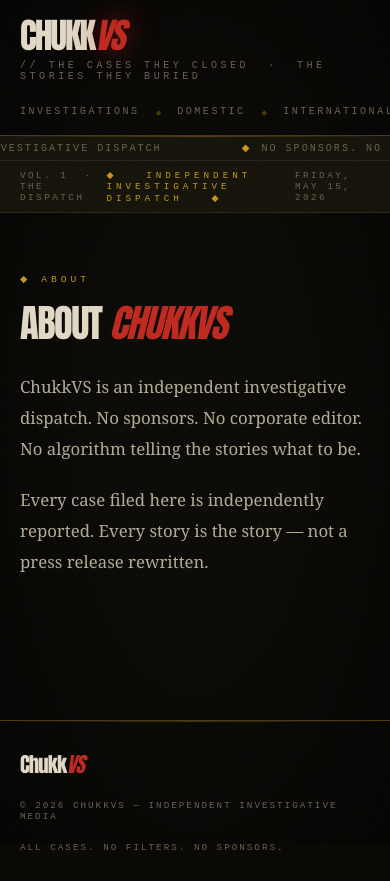
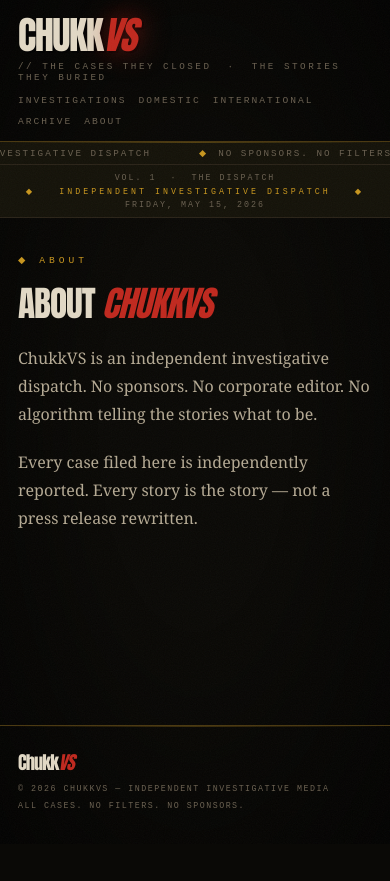
Before and after one commit to chuckkVS/ChuckkVS, a Next.js app: page /about in a window 390 px wide. After the commit the page ends 844 px from the top, so only its background shows below. Built offline with nearby package versions, Linux system fonts and the light colour scheme; no server answers.

Commit message:
Improve mobile responsiveness

```diff
--- a/app/globals.css
+++ b/app/globals.css
@@ -582,16 +582,129 @@
 }
 .back-link:hover { color: var(--cream); border-color: var(--cream); }
 
-@media (max-width: 768px) {
-  .site-header { padding: 18px 20px; flex-direction: column; align-items: flex-start; }
-  main { padding: 0 20px 60px; }
-  .dateline, .admin-bar, footer { padding-left: 20px; padding-right: 20px; }
-  .logo { font-size: 2.2rem; }
-  .empty-title { font-size: 3rem; }
-  .post-title { font-size: 2.4rem; }
-  .list-head, .list-row { grid-template-columns: 60px 1fr 60px; gap: 12px; }
+/* ── TABLET ── */
+@media (max-width: 900px) {
+  .site-header { padding: 18px 24px 14px; }
+  main { padding: 0 24px 60px; }
+  .dateline, .admin-bar, footer { padding-left: 24px; padding-right: 24px; }
+  .empty-title { font-size: 4rem; }
+  .post-title { font-size: 3rem; }
+  .form-wrap { margin: 40px 24px; padding: 28px; }
+}
+
+/* ── MOBILE ── */
+@media (max-width: 700px) {
+  /* Header stacks vertically */
+  .site-header {
+    padding: 16px 18px 14px;
+    flex-direction: column;
+    align-items: flex-start;
+    gap: 12px;
+  }
+  .header-right { align-items: flex-start; width: 100%; gap: 8px; }
+  .logo { font-size: 2.4rem; letter-spacing: -1.5px; }
+  .tagline { font-size: 0.58rem; letter-spacing: 2.5px; }
+
+  /* Nav wraps and is left-aligned */
+  nav { flex-wrap: wrap; gap: 10px 12px; }
+  nav a { font-size: 0.6rem; letter-spacing: 2px; }
+  .nav-sep { display: none; }
+
+  /* Dateline stacks instead of side-by-side */
+  .dateline {
+    padding: 8px 18px;
+    flex-direction: column;
+    gap: 4px;
+    text-align: center;
+  }
+  .dateline span { font-size: 0.52rem; letter-spacing: 2px; }
+  .dateline .dateline-center { letter-spacing: 3px; }
+
+  /* Main + ticker */
+  main { padding: 0 18px 50px; }
+  .ticker { padding: 5px 0; }
+  .tick-item { font-size: 0.58rem; padding: 0 24px; }
+
+  /* Empty state */
+  .empty-state { padding: 70px 0 50px; }
+  .empty-state::before { top: 36px; }
+  .empty-state::after { bottom: 24px; }
+  .empty-mark { font-size: 0.55rem; letter-spacing: 4px; margin-bottom: 20px; }
+  .empty-title { font-size: 2.6rem; line-height: 0.95; letter-spacing: -1.5px; }
+  .empty-subtitle { font-size: 0.95rem; padding: 0 8px; }
+  .empty-meta { font-size: 0.55rem; gap: 10px; letter-spacing: 2px; }
+
+  /* Post list — collapse to 2 columns: case# + title/blurb */
+  .list-head {
+    grid-template-columns: 50px 1fr;
+    gap: 12px;
+    margin-top: 20px;
+  }
+  .list-row {
+    grid-template-columns: 50px 1fr;
+    gap: 12px;
+    padding: 16px 0;
+  }
+  .list-row:hover { padding-left: 0; padding-right: 0; }
+  /* Hide Category, Date, Status columns on mobile */
   .list-head > span:nth-child(3),
   .list-head > span:nth-child(4),
+  .list-head > span:nth-child(5),
   .list-row > div:nth-child(3),
-  .list-row > div:nth-child(4) { display: none; }
+  .list-row > div:nth-child(4),
+  .list-row > div:nth-child(5) { display: none; }
+  .list-title { font-size: 1.05rem; }
+  .list-blurb { font-size: 0.78rem; }
+
+  /* Post page */
+  .post-wrap { padding: 36px 0 50px; }
+  .post-title { font-size: 2.2rem; letter-spacing: -1px; line-height: 1; margin-bottom: 22px; }
+  .post-excerpt { font-size: 1rem; padding-bottom: 22px; margin-bottom: 26px; }
+  .post-body { font-size: 1rem; line-height: 1.75; }
+  .post-body h1 { font-size: 1.7rem; }
+  .post-body h2 { font-size: 1.4rem; }
+  .post-body h3 { font-size: 1.15rem; }
+  .post-body pre { padding: 14px; font-size: 0.85rem; }
+  .post-eyebrow { flex-wrap: wrap; gap: 10px; font-size: 0.55rem; }
+
+  /* Forms (login, post editor) */
+  .form-wrap {
+    margin: 24px 14px;
+    padding: 22px 18px;
+  }
+  .form-wrap h1 { font-size: 1.7rem; }
+  .field input, .field textarea, .field select { font-size: 16px; /* prevents iOS zoom on focus */ }
+  .field.editor textarea { min-height: 320px; }
+  .btn { padding: 12px 18px; font-size: 0.6rem; letter-spacing: 2px; }
+  .btn-row { gap: 8px; }
+
+  /* Admin bar */
+  .admin-bar {
+    padding: 10px 18px;
+    flex-direction: column;
+    align-items: flex-start;
+    gap: 6px;
+    font-size: 0.55rem;
+  }
+  .admin-bar .admin-links { flex-wrap: wrap; gap: 12px; }
+
+  /* Footer */
+  footer {
+    padding: 22px 18px;
+    flex-direction: column;
+    align-items: flex-start;
+    gap: 8px;
+  }
+  .foot-logo { font-size: 1.15rem; }
+  .foot-copy { font-size: 0.52rem; letter-spacing: 1.5px; }
 }
+
+/* ── EXTRA SMALL (iPhone SE etc) ── */
+@media (max-width: 380px) {
+  .logo { font-size: 2rem; }
+  .empty-title { font-size: 2.1rem; }
+  .post-title { font-size: 1.85rem; }
+  main { padding: 0 14px 40px; }
+  .site-header { padding: 14px 14px 12px; }
+  .form-wrap { margin: 18px 10px; padding: 18px 14px; }
+}
```
